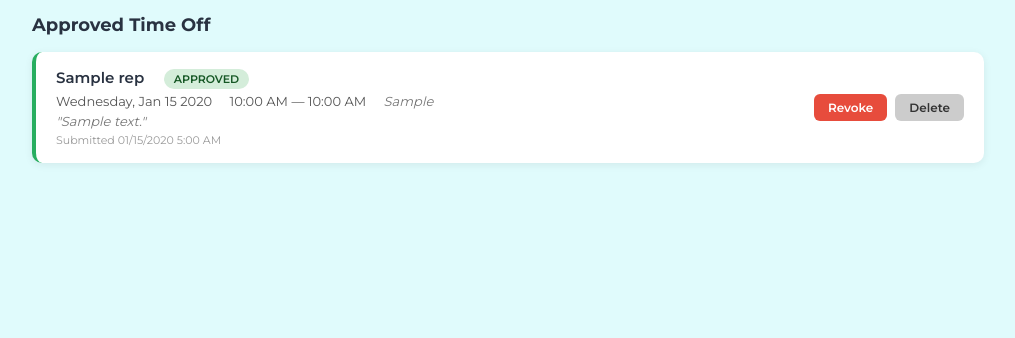
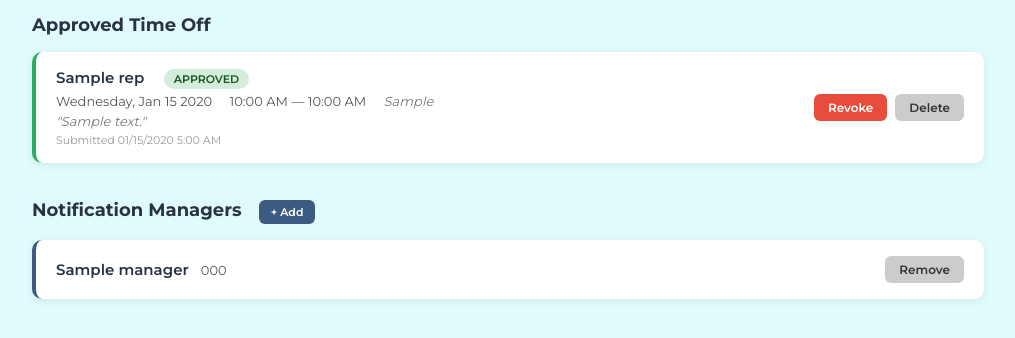
Before and after one commit to adam12798/Mapping-and-Dispo, a Django app: page /time-off/ in a window 1280 px wide. Shown: the part 174-512 px from the top of the page, without its empty margins (132-1147 px from the left). Run offline with Django 5.2, Linux system fonts and the light colour scheme; tables that the repository leaves empty hold one stand-in row (values such as "Sample post").

Commit message:
Add Twilio outbound SMS for time off notifications with manager approval flow
- Managers get texted when a rep submits a time off request
- Managers reply "APPROVE 5" or "DENY 5" to handle via SMS
- Rep gets notified of the decision
- Manager management section on Time Off page (add/remove)
- Twilio credentials loaded from env vars

Co-Authored-By: Claude Opus 4.6 <noreply@anthropic.com>

```diff
--- a/dispo/settings.py
+++ b/dispo/settings.py
@@ -124,6 +124,12 @@ USE_I18N = True
 USE_TZ = True
 
 
+# Twilio
+TWILIO_ACCOUNT_SID = os.environ.get('TWILIO_ACCOUNT_SID', '')
+TWILIO_AUTH_TOKEN = os.environ.get('TWILIO_AUTH_TOKEN', '')
+TWILIO_PHONE_NUMBER = os.environ.get('TWILIO_PHONE_NUMBER', '')
+
+
 # Static files (CSS, JavaScript, Images)
 # https://docs.djangoproject.com/en/6.0/howto/static-files/
 
--- a/maps/models.py
+++ b/maps/models.py
@@ -65,6 +65,14 @@ class Rep(models.Model):
         return self.name
 
 
+class Manager(models.Model):
+    name = models.CharField(max_length=200)
+    phone_number = models.CharField(max_length=20)
+
+    def __str__(self):
+        return f"{self.name} ({self.phone_number})"
+
+
 class TimeOffRequest(models.Model):
     STATUS_CHOICES = [
         ('pending', 'Pending'),
--- a/maps/templates/maps/time_off.html
+++ b/maps/templates/maps/time_off.html
@@ -300,6 +300,20 @@
             {% endfor %}
             </div>
         </div>
+        <!-- Managers Section -->
+        <div style="margin-top: 36px;">
+            <h2 style="font-family: 'Montserrat', sans-serif; color: #293241; margin-bottom: 16px; font-size: 18px;">
+                Notification Managers
+                <button class="add-btn" style="font-size: 11px; padding: 5px 12px; margin-left: 12px;" onclick="document.getElementById('manager-form').style.display='flex'">+ Add</button>
+            </h2>
+            <div id="manager-form" style="display:none; gap:8px; margin-bottom:12px; align-items:center;">
+                <input type="text" id="mgr-name" placeholder="Name" style="padding:6px 10px; border:1px solid #ccc; border-radius:6px; font-family:'Montserrat',sans-serif; font-size:13px;">
+                <input type="text" id="mgr-phone" placeholder="Phone number" style="padding:6px 10px; border:1px solid #ccc; border-radius:6px; font-family:'Montserrat',sans-serif; font-size:13px;">
+                <button class="add-btn" style="font-size:12px; padding:6px 14px;" onclick="addManager()">Save</button>
+                <button class="modal-cancel" style="font-size:12px; padding:6px 14px;" onclick="document.getElementById('manager-form').style.display='none'">Cancel</button>
+            </div>
+            <div id="managers-list"></div>
+        </div>
     </div>
 
     <!-- Add Request Modal -->
@@ -406,6 +420,57 @@
                 card.style.display = show ? '' : 'none';
             });
         }
+
+        function loadManagers() {
+            fetch('/api/managers/')
+                .then(function(r) { return r.json(); })
+                .then(function(data) {
+                    var el = document.getElementById('managers-list');
+                    if (!data.managers || data.managers.length === 0) {
+                        el.innerHTML = '<div style="color:#999; font-family:Montserrat,sans-serif; font-size:13px;">No managers added yet. Add a manager to receive SMS notifications for time off requests.</div>';
+                        return;
+                    }
+                    var html = '';
+                    data.managers.forEach(function(m) {
+                        html += '<div class="timeoff-card approved" style="border-left-color:#3d5a80;">';
+                        html += '<div class="timeoff-info">';
+                        html += '<span class="timeoff-rep">' + m.name + '</span>';
+                        html += '<span class="timeoff-details" style="margin-left:12px;">' + m.phone_number + '</span>';
+                        html += '</div>';
+                        html += '<div class="timeoff-actions">';
+                        html += '<button class="delete-btn-sm" onclick="deleteManager(' + m.id + ')">Remove</button>';
+                        html += '</div></div>';
+                    });
+                    el.innerHTML = html;
+                });
+        }
+
+        function addManager() {
+            var name = document.getElementById('mgr-name').value.trim();
+            var phone = document.getElementById('mgr-phone').value.trim();
+            if (!name || !phone) { alert('Name and phone required'); return; }
+            fetch('/api/managers/', {
+                method: 'POST',
+                headers: {'Content-Type': 'application/json', 'X-CSRFToken': getCookie('csrftoken')},
+                body: JSON.stringify({name: name, phone_number: phone})
+            }).then(function() {
+                document.getElementById('mgr-name').value = '';
+                document.getElementById('mgr-phone').value = '';
+                document.getElementById('manager-form').style.display = 'none';
+                loadManagers();
+            });
+        }
+
+        function deleteManager(id) {
+            if (!confirm('Remove this manager?')) return;
+            fetch('/api/managers/', {
+                method: 'DELETE',
+                headers: {'Content-Type': 'application/json', 'X-CSRFToken': getCookie('csrftoken')},
+                body: JSON.stringify({id: id})
+            }).then(function() { loadManagers(); });
+        }
+
+        loadManagers();
     </script>
 </body>
 </html>
--- a/maps/urls.py
+++ b/maps/urls.py
@@ -18,6 +18,7 @@ urlpatterns = [
     path('api/clear-assignments/', views.clear_assignments_api, name='clear_assignments'),
     path('api/confirm-assignments/', views.confirm_assignments_api, name='confirm_assignments'),
     path('time-off/', views.time_off_view, name='time_off'),
+    path('api/managers/', views.manager_api, name='manager_api'),
     path('api/time-off/', views.time_off_api, name='time_off_api'),
     path('api/time-off/by-date/', views.time_off_by_date_api, name='time_off_by_date'),
     path('api/time-off/<int:pk>/', views.time_off_update, name='time_off_update'),
--- a/maps/views.py
+++ b/maps/views.py
@@ -12,8 +12,10 @@ from django.shortcuts import get_object_or_404, render
 from django.views.decorators.csrf import csrf_exempt
 from django.views.decorators.http import require_POST
 
+from django.conf import settings
+
 from .assignment import auto_assign_leads
-from .models import Lead, Rep, TimeOffRequest
+from .models import Lead, Rep, TimeOffRequest, Manager
 
 
 def index(request):
@@ -43,6 +45,41 @@ def leads_api(request):
         for lead in leads
     ]
     return JsonResponse(data, safe=False)
+
+
+def send_sms(to, body):
+    """Send an SMS via Twilio REST API."""
+    if not settings.TWILIO_ACCOUNT_SID or not settings.TWILIO_AUTH_TOKEN:
+        return
+    url = f'https://api.twilio.com/2010-04-01/Accounts/{settings.TWILIO_ACCOUNT_SID}/Messages.json'
+    data = urllib.parse.urlencode({
+        'To': to,
+        'From': settings.TWILIO_PHONE_NUMBER,
+        'Body': body,
+    }).encode()
+    req = urllib.request.Request(url, data=data)
+    credentials = f'{settings.TWILIO_ACCOUNT_SID}:{settings.TWILIO_AUTH_TOKEN}'
+    import base64
+    auth = base64.b64encode(credentials.encode()).decode()
+    req.add_header('Authorization', f'Basic {auth}')
+    try:
+        urllib.request.urlopen(req, timeout=10)
+    except Exception:
+        pass
+
+
+def notify_managers_time_off(time_off_request):
+    """Text all managers about a new time off request."""
+    tor = time_off_request
+    time_str = 'All Day' if not tor.start_time else f'{tor.start_time:%I:%M %p} - {tor.end_time:%I:%M %p}'
+    reason_str = f' — {tor.reason}' if tor.reason else ''
+    body = (
+        f'Time Off Request #{tor.id}\n'
+        f'{tor.rep.name} requests {tor.date:%m/%d/%Y} {time_str}{reason_str}\n\n'
+        f'Reply "APPROVE {tor.id}" or "DENY {tor.id}"'
+    )
+    for manager in Manager.objects.all():
+        send_sms(manager.phone_number, body)
 
 
 def is_in_massachusetts(lat, lng):
@@ -154,6 +191,26 @@ def leads_bulk_delete(request):
     ids = data.get('ids', [])
     Lead.objects.filter(id__in=ids).delete()
     return JsonResponse({'status': 'ok'})
+
+
+@csrf_exempt
+def manager_api(request):
+    """List, create, or delete managers."""
+    if request.method == 'GET':
+        managers = list(Manager.objects.all().values('id', 'name', 'phone_number'))
+        return JsonResponse({'managers': managers})
+    if request.method == 'POST':
+        data = json.loads(request.body)
+        Manager.objects.create(
+            name=data.get('name', ''),
+            phone_number=data.get('phone_number', ''),
+        )
+        return JsonResponse({'status': 'ok'})
+    if request.method == 'DELETE':
+        data = json.loads(request.body)
+        Manager.objects.filter(pk=data.get('id')).delete()
+        return JsonResponse({'status': 'ok'})
+    return JsonResponse({'error': 'Method not allowed'}, status=405)
 
 
 def time_off_view(request):
@@ -672,13 +729,39 @@ def sms_webhook(request):
     body = request.POST.get('Body', '').strip()
     from_number = request.POST.get('From', '')
 
+    # Check if sender is a manager replying APPROVE/DENY
+    if from_number and body:
+        upper = body.strip().upper()
+        approve_match = re.match(r'^APPROVE\s+(\d+)$', upper)
+        deny_match = re.match(r'^DENY\s+(\d+)$', upper)
+        if approve_match or deny_match:
+            is_manager = Manager.objects.filter(phone_number__icontains=from_number[-10:]).exists()
+            if is_manager:
+                tor_id = int((approve_match or deny_match).group(1))
+                try:
+                    tor = TimeOffRequest.objects.select_related('rep').get(pk=tor_id)
+                    new_status = 'approved' if approve_match else 'denied'
+                    tor.status = new_status
+                    tor.save(update_fields=['status'])
+                    send_sms(from_number, f'{tor.rep.name} time off {tor.date:%m/%d/%Y} has been {new_status}.')
+                    # Notify the rep
+                    if tor.rep.phone_number:
+                        status_word = 'approved' if approve_match else 'denied'
+                        send_sms(tor.rep.phone_number, f'Your time off request for {tor.date:%m/%d/%Y} has been {status_word}.')
+                except TimeOffRequest.DoesNotExist:
+                    send_sms(from_number, f'Time off request #{tor_id} not found.')
+                return HttpResponse(
+                    '<?xml version="1.0" encoding="UTF-8"?><Response></Response>',
+                    content_type='text/xml',
+                )
+
     # Check if sender is a rep — if so, treat as time off request
     rep = Rep.objects.filter(phone_number__icontains=from_number[-10:]).first() if from_number else None
     if rep and body:
         time_off = parse_time_off_request(body, rep)
         if time_off:
             for req_date, start_t, end_t, reason in time_off:
-                TimeOffRequest.objects.create(
+                tor = TimeOffRequest.objects.create(
                     rep=rep,
                     date=req_date,
                     start_time=start_t,
@@ -686,6 +769,7 @@ def sms_webhook(request):
                     reason=reason,
                     raw_message=body,
                 )
+                notify_managers_time_off(tor)
             return HttpResponse(
                 '<?xml version="1.0" encoding="UTF-8"?><Response></Response>',
                 content_type='text/xml',
```
Also changed, not shown: maps/migrations/0011_manager.py (added).
